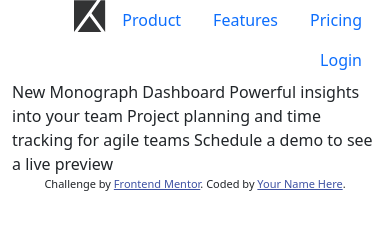
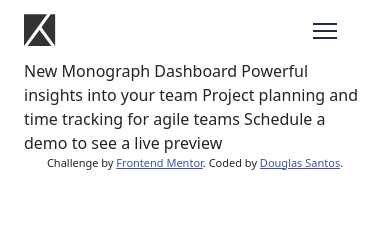
Before and after one commit to douglasrhs/challenge-dev, a website: page index.html in a window 390 px wide. Drawn offline with nearby package versions, Linux system fonts and the light colour scheme.

Commit message:
ajustando navbar responsivel

```diff
--- a/assets/main.css
+++ b/assets/main.css
@@ -0,0 +1,28 @@
+*{
+    margin: 0;
+    padding: 0;
+}
+
+.menu{
+    width: 100%;
+    height: 50px;
+    background-color: white;
+
+}
+
+.menu ul{
+    list-style: none;
+    position: relative;
+}
+
+.menu ul li {
+    width: 150px;
+    float: left;
+    text-decoration: none;
+}
+
+.menu a{
+    padding:15px;
+    display: block;
+    text-decoration: none;
+}
--- a/index.html
+++ b/index.html
@@ -17,11 +17,18 @@
 
 </head>
 <body class="container">
-  <nav class="nav menu justify-content-end">
-    <a class="navbar-left">
+  <div class="container-fluid">
+    <nav class="menu navbar navbar-expand-lg">
+      <a class="navbar-brand" href="#">
         <img src="./images/logo.svg" alt="Logo">
       </a>
-    <li class="nav-item">
+      <a class="navbar-brand navbar-toggler" href="#" data-bs-toggle="collapse" data-bs-target="#navbarNavDropdown" aria-controls="navbarNavDropdown" aria-expanded="false" aria-label="Toggle navigation">
+        <img src="./images/icon-hamburger.svg" alt="Logo">
+      </a>
+
+      <div class="collapse navbar-collapse" id="navbarNavDropdown">
+        <ul class="navbar-nav">
+          <li class=>
             <a class="nav-link" href="#">Product</a>
           </li>
           <li class="nav-item">
@@ -33,6 +40,8 @@
           <li class="nav-item">
             <a class="nav-link" href="#">Login</a>
           </li>
+        </ul>
+      </div>
     </nav>
 
 
@@ -48,10 +57,10 @@
     <footer>
       <p class="attribution">
         Challenge by <a href="https://www.frontendmentor.io?ref=challenge" target="_blank">Frontend Mentor</a>.
-      Coded by <a href="#">Your Name Here</a>.
+        Coded by <a href="#">Douglas Santos</a>.
       </p>
     </footer>
-
+  </div>
   <script src="https://cdn.jsdelivr.net/npm/bootstrap@5.1.1/dist/js/bootstrap.bundle.min.js" integrity="sha384-/bQdsTh/da6pkI1MST/rWKFNjaCP5gBSY4sEBT38Q/9RBh9AH40zEOg7Hlq2THRZ" crossorigin="anonymous"></script>
 </body>
 </html>
```
Lines whose indentation alone changed are shown as unchanged.
